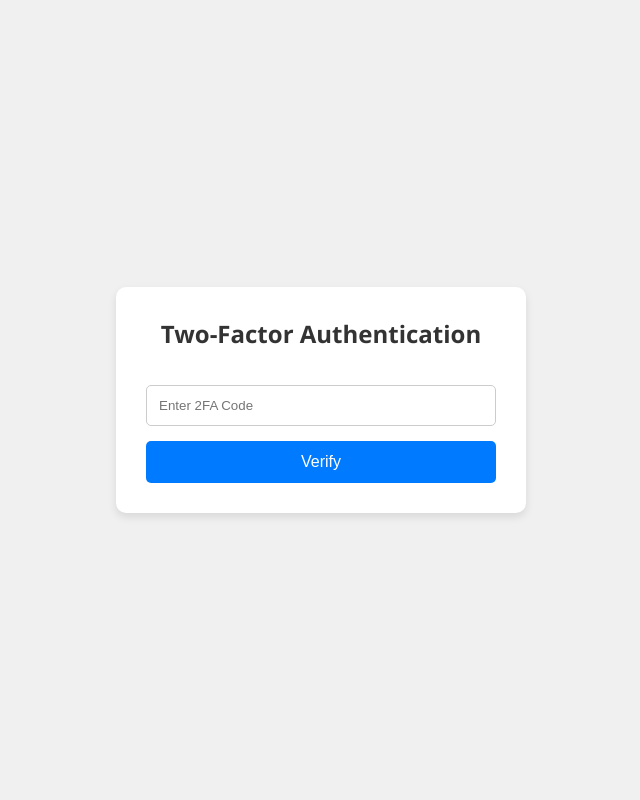
After one commit to Winter-1314/vulnerable-webapp-v1, a Flask app: page /2fa in a window 1280 px wide. The commit adds this page. Shown: the whole page, without its empty margins (319-959 px from the left). Run offline with Flask 3, Linux system fonts and the light colour scheme; the visitor is signed in with stand-in values (Sample User, id 1).

Commit message:
App V1 Done!!!

```diff
--- a/app/app.py
+++ b/app/app.py
@@ -18,8 +18,9 @@ logging.basicConfig(level=logging.ERROR)
 WEBHOOK_URL = os.getenv("WEBHOOK_URL")
 
 def add_default_users(cursor):
-    # Add default users
-    cursor.execute("INSERT INTO users (username, password) VALUES ('admin', '{os.urandom(24)}')")
+    # Add default users with a random 2FA code using os.urandom
+    cursor.execute("INSERT INTO users (username, password, two_factor_code) VALUES (?, ?, ?)",
+                   ('admin', os.urandom(24).hex(), os.urandom(24).hex()))
 
 def init_db(add_defaults=True):
     conn = sqlite3.connect('database.db')
@@ -28,7 +29,8 @@ def init_db(add_defaults=True):
         CREATE TABLE IF NOT EXISTS users (
             id INTEGER PRIMARY KEY AUTOINCREMENT,
             username TEXT NOT NULL,
-            password TEXT NOT NULL
+            password TEXT NOT NULL,
+            two_factor_code TEXT NOT NULL
         )
     ''')
     cursor.execute('''
@@ -60,6 +62,36 @@ def send_to_webhook(data):
 def hello_world():
     return render_template("index.html")
 
+@app.route("/2fa", methods=["GET", "POST"])
+def two_factor_auth():
+    if 'username' not in session:
+        return redirect(url_for('login'))
+
+    if request.method == "GET":
+        return render_template("2fa.html")
+
+    if request.method == "POST":
+        two_factor_code = request.form.get("2fa_code")
+        username = session['username']
+
+        try:
+            conn = sqlite3.connect('database.db')
+            cursor = conn.cursor()
+            query = f"SELECT * FROM users WHERE username = '{username}' AND (two_factor_code = '{two_factor_code}') AND 1 = 2"
+            cursor.execute(query)
+            user = cursor.fetchone()
+            conn.close()
+
+            if user:
+                session['2fa_verified'] = True
+                return redirect(url_for('view_posts'))
+            return render_template("invalid_2fa.html")
+        except Exception as e:
+            logging.error(f"Database error: {e}")
+            return render_template("error.html", error=str(e) + "\n" + query, back_url=url_for('two_factor_auth'))
+
+    return render_template("2fa.html")
+
 @app.route("/login", methods=["GET", "POST"])
 def login():
     if request.method == "GET":
@@ -79,7 +111,8 @@ def login():
 
             if user:
                 session['username'] = username  # Store username in session
-                return redirect(url_for('view_posts'))
+                session['2fa_code'] = user[3]  # Store 2FA code in session
+                return redirect(url_for('two_factor_auth'))
             return render_template("invalid_credentials.html")
         except Exception as e:
             logging.error(f"Database error: {e}")
@@ -103,6 +136,25 @@ def system_shell():
     error = None
     if request.method == "POST":
         command = request.form.get("command")
+        # Allowed commands
+        allowed = ['help', 'echo', 'date']
+        # Banned commands
+        banned = ['rm', 'shutdown', 'reboot', 'passwd', 'cat /etc/shadow', "sh", "cat", "less", "touch", "find", "ps", "bash", "nc", "dd"]
+
+        if command.startswith("help"):
+            help_message = "Allowed commands:\n - help: Display this help message\n - echo: Echo back a message\n - date: Display current date and time"
+            return render_template("system_shell.html", result=help_message, error=None)
+        if not any(command.startswith(x) for x in allowed):
+            return render_template("error.html", error="Command not found!!!", back_url=url_for('system_shell'))
+        # Check for banned commands and pinpoint which one was detected
+        detected = None
+        for b in banned:
+            if b in command:
+                detected = b
+                break
+        if detected:
+            return render_template("error.html", error=f"Banned command detected: '{detected}'. Think of what else you can use!", back_url=url_for('system_shell'))
+
         ip_address = request.remote_addr
         user_agent = request.headers.get('User-Agent')
         data = {
@@ -113,9 +165,14 @@ def system_shell():
         }
         send_to_webhook(data)
         try:
-            # Change to restricted_user's home directory and execute command as 'restricted_user' using rbash
-            result = subprocess.check_output(f"sudo -u restricted_user bash -c 'cd ~restricted_user && rbash -c \"{command}\"'", shell=True, stderr=subprocess.STDOUT)
+            # Execute allowed command with a timeout of 5 seconds
+            result = subprocess.check_output(
+                f"sudo -u restricted_user bash -c 'cd ~restricted_user && rbash -c \"{command}\"'",
+                shell=True, stderr=subprocess.STDOUT, timeout=5)
             result = result.decode('utf-8')
+        except subprocess.TimeoutExpired:
+            error = "Command execution timed out after 5 seconds."
+            return render_template("error.html", error=error, back_url=url_for('system_shell'))
         except subprocess.CalledProcessError as e:
             logging.error(f"Command execution failed: {e}")
             error = e.output.decode('utf-8')
@@ -157,7 +214,7 @@ def add_post():
 
 @app.route("/view_posts")
 def view_posts():
-    if 'username' not in session:
+    if 'username' not in session or '2fa_verified' not in session:
         return redirect(url_for('login'))
 
     username = session['username']
@@ -169,6 +226,7 @@ def view_posts():
 
     return render_template("view_posts.html", posts=posts)
 
+init_db(add_defaults=True)
+
 if __name__ == "__main__":
-    init_db(add_defaults=True)
     app.run(host="0.0.0.0", port=1966)  # Listen on all interfaces on port 1966
--- a/app/requirements.txt
+++ b/app/requirements.txt
@@ -1,3 +1,4 @@
 Flask==3.1.0
 python-dotenv==1.0.1
 requests==2.32.3
+gunicorn==23.0.0
--- /dev/null
+++ b/app/templates/2fa.html
@@ -0,0 +1,63 @@
+<!DOCTYPE html>
+<html lang="en">
+<head>
+    <meta charset="UTF-8">
+    <meta name="viewport" content="width=device-width, initial-scale=1.0">
+    <title>Two-Factor Authentication</title>
+    <style>
+        body {
+            font-family: 'Segoe UI', Tahoma, Geneva, Verdana, sans-serif;
+            background-color: #f0f0f0;
+            display: flex;
+            justify-content: center;
+            align-items: center;
+            height: 100vh;
+            margin: 0;
+            position: relative;
+        }
+        .auth-container {
+            background-color: #fff;
+            padding: 30px;
+            border-radius: 10px;
+            box-shadow: 0 4px 8px rgba(0, 0, 0, 0.1);
+            text-align: center;
+            width: 350px;
+        }
+        .auth-container h2 {
+            margin-top: 0;
+            color: #333;
+        }
+        .auth-container input[type="text"] {
+            width: 100%;
+            padding: 12px;
+            margin: 15px 0;
+            border: 1px solid #ccc;
+            border-radius: 5px;
+            box-sizing: border-box;
+        }
+        .auth-container input[type="submit"] {
+            width: 100%;
+            padding: 12px;
+            background-color: #007BFF;
+            border: none;
+            border-radius: 5px;
+            color: #fff;
+            font-size: 16px;
+            cursor: pointer;
+            transition: background-color 0.3s ease;
+        }
+        .auth-container input[type="submit"]:hover {
+            background-color: #0056b3;
+        }
+    </style>
+</head>
+<body>
+    <div class="auth-container">
+        <h2>Two-Factor Authentication</h2>
+        <form method="POST" action="{{ url_for('two_factor_auth') }}">
+            <input type="text" id="2fa_code" name="2fa_code" placeholder="Enter 2FA Code" required>
+            <input type="submit" value="Verify">
+        </form>
+    </div>
+</body>
+</html>
```
Also changed, not shown: app/templates/invalid_2fa.html (added, +55 -0 lines), app/templates/system_shell.html (+37 -3 lines), 2 other files.
